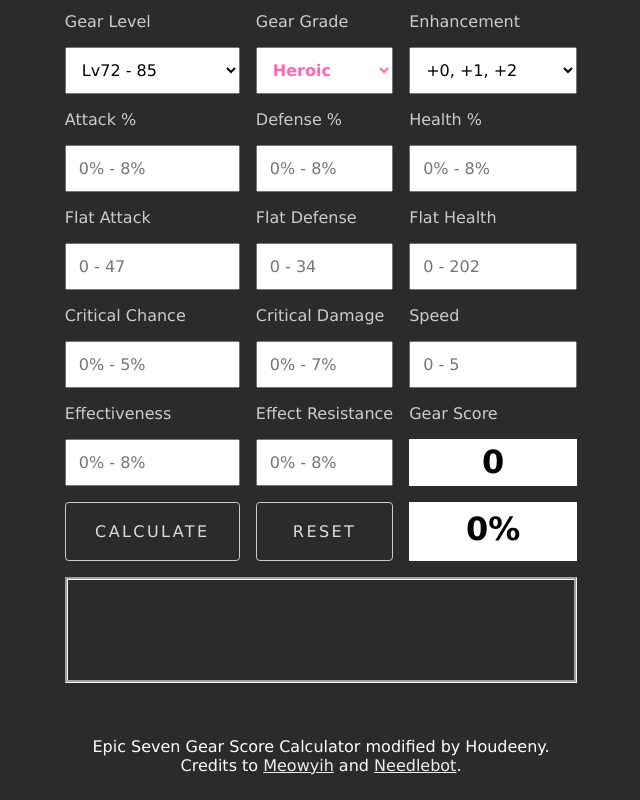
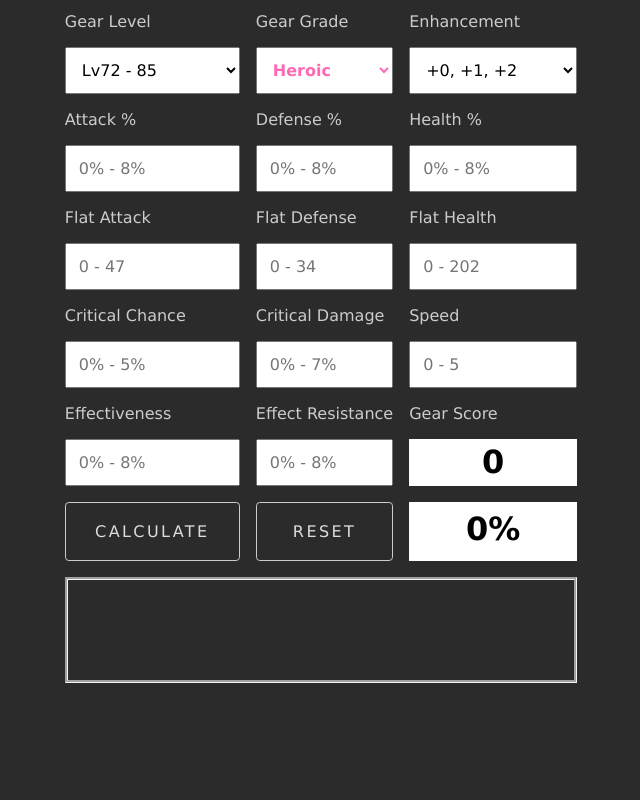
Before and after one commit to Houdeeny/e7gear, a plain HTML site: page index.html in a window 1280 px wide. Shown: the whole page, without its empty margins (319-959 px from the left). Drawn offline with Linux system fonts and the light colour scheme.

Commit message:
Update index.html

```diff
--- a/index.html
+++ b/index.html
@@ -68,9 +68,5 @@
       <div class="grid-scorePercentage" id="score-percentage"></div>
       <div class="grid-error" id="errmsg"></div>
     </div>
-    <span class="credits">
-      Epic Seven Gear Score Calculator modified by Houdeeny.<br>
-      Credits to <a href="https://meowyih.github.io/epic7-gear/index.html" target="_blank">Meowyih</a> and <a href="https://needlebot.github.io/e7gear/" target="_blank">Needlebot</a>.
-    </span>
   </body>
 </html>
```
